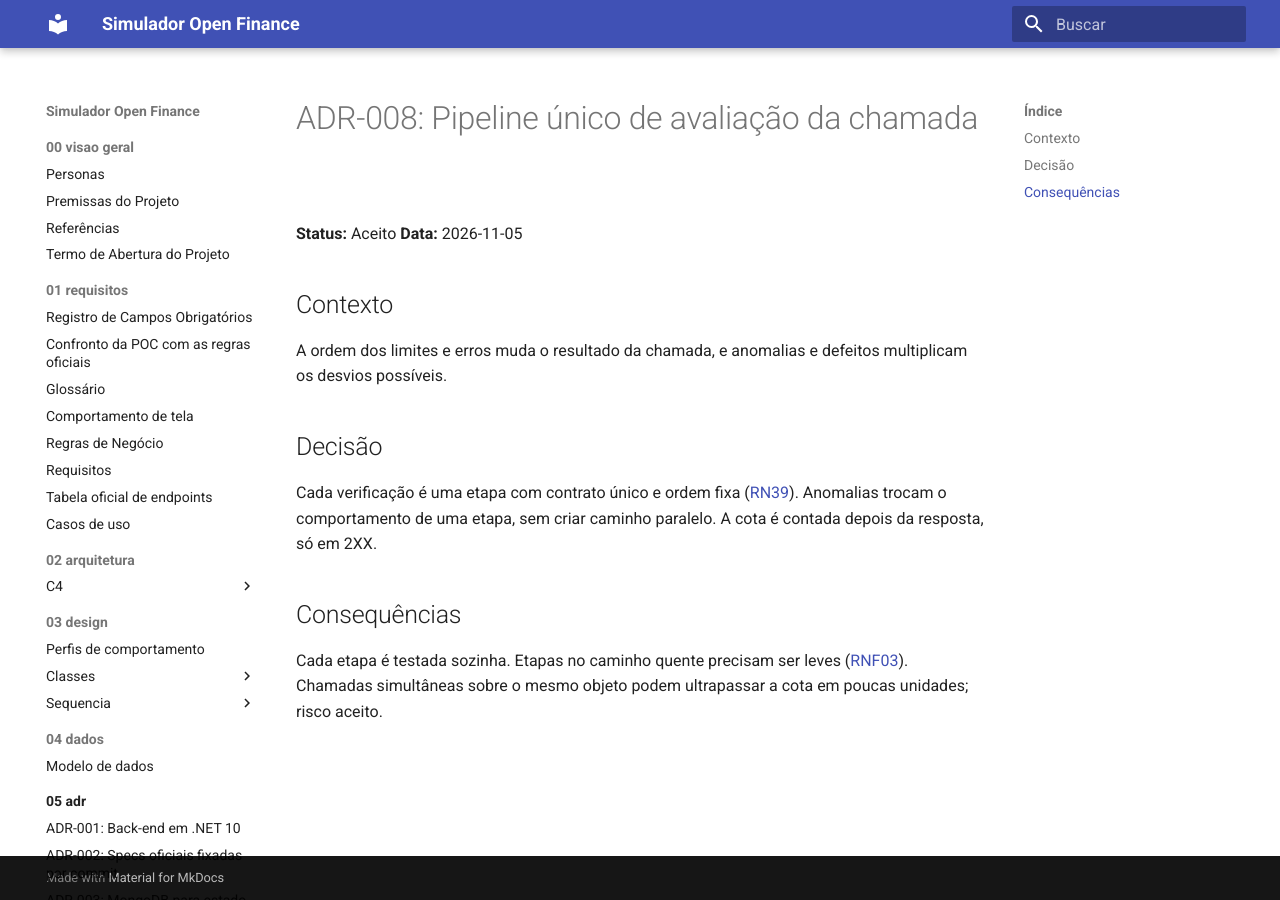
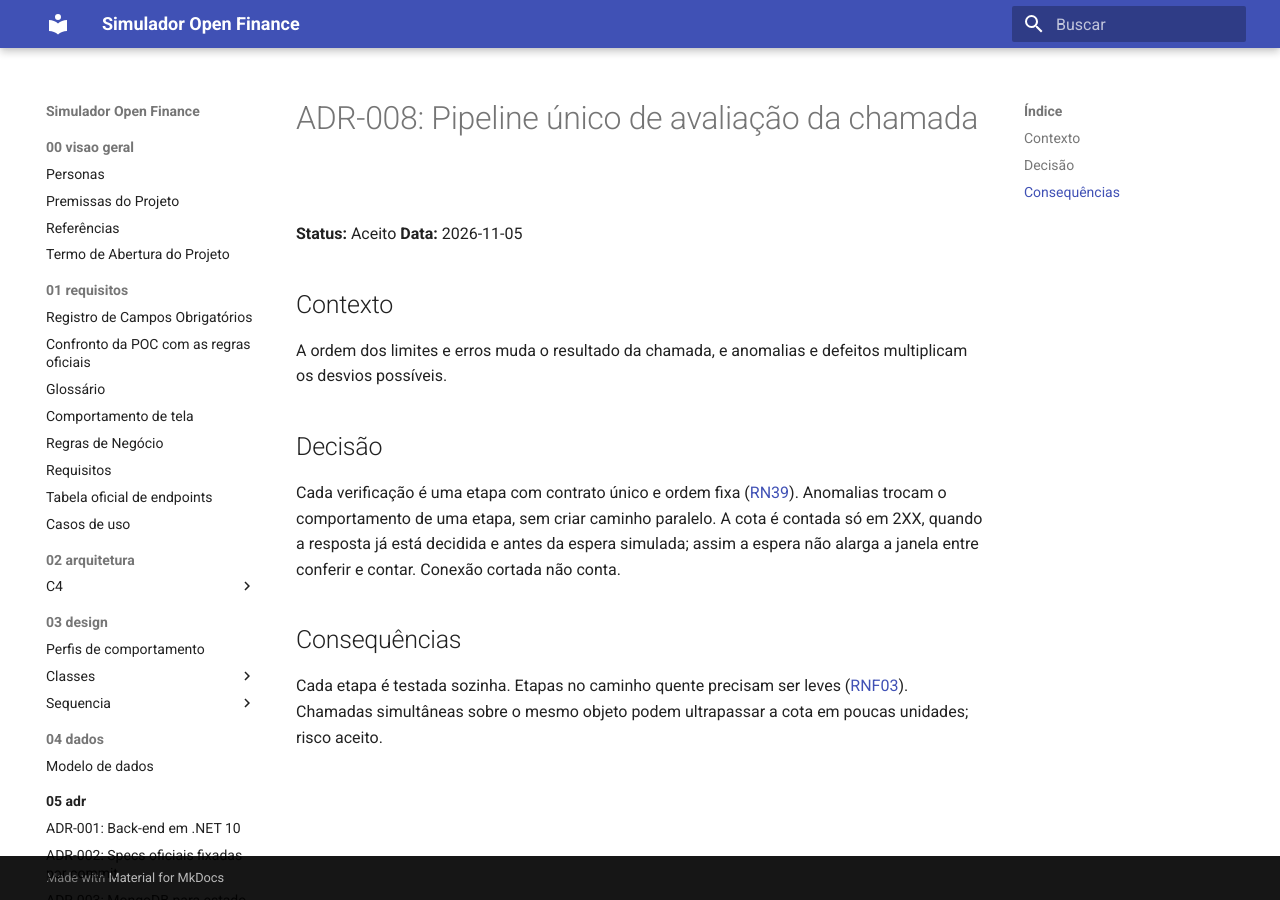
Before and after one commit to marcelosotto/open-finance-simulator, an MkDocs documentation site: the page built from docs/05-adr/ADR-008-pipeline-de-avaliacao.md, in a window 1280 px wide. Built offline with MkDocs 1.6.1 and Material for MkDocs 9.7.7, drawn with Linux system fonts in a browser that asks for light colours.

Commit message:
Registra em docs as interpretações da revisão da 007
Co-Authored-By: Claude Opus 5.5 <noreply@anthropic.com>

```diff
--- a/docs/05-adr/ADR-008-pipeline-de-avaliacao.md
+++ b/docs/05-adr/ADR-008-pipeline-de-avaliacao.md
@@ -7,7 +7,7 @@
 A ordem dos limites e erros muda o resultado da chamada, e anomalias e defeitos multiplicam os desvios possíveis.
 
 ## Decisão
-Cada verificação é uma etapa com contrato único e ordem fixa ([RN39](../01-requisitos/regras-de-negocio.md#rn39)). Anomalias trocam o comportamento de uma etapa, sem criar caminho paralelo. A cota é contada depois da resposta, só em 2XX.
+Cada verificação é uma etapa com contrato único e ordem fixa ([RN39](../01-requisitos/regras-de-negocio.md#rn39)). Anomalias trocam o comportamento de uma etapa, sem criar caminho paralelo. A cota é contada só em 2XX, quando a resposta já está decidida e antes da espera simulada; assim a espera não alarga a janela entre conferir e contar. Conexão cortada não conta.
 
 ## Consequências
 Cada etapa é testada sozinha. Etapas no caminho quente precisam ser leves ([RNF03](../01-requisitos/requisitos.md#rnf03)). Chamadas simultâneas sobre o mesmo objeto podem ultrapassar a cota em poucas unidades; risco aceito.
```
Also changed, not shown: docs/01-requisitos/regras-de-negocio.md (+4 -4 lines).
